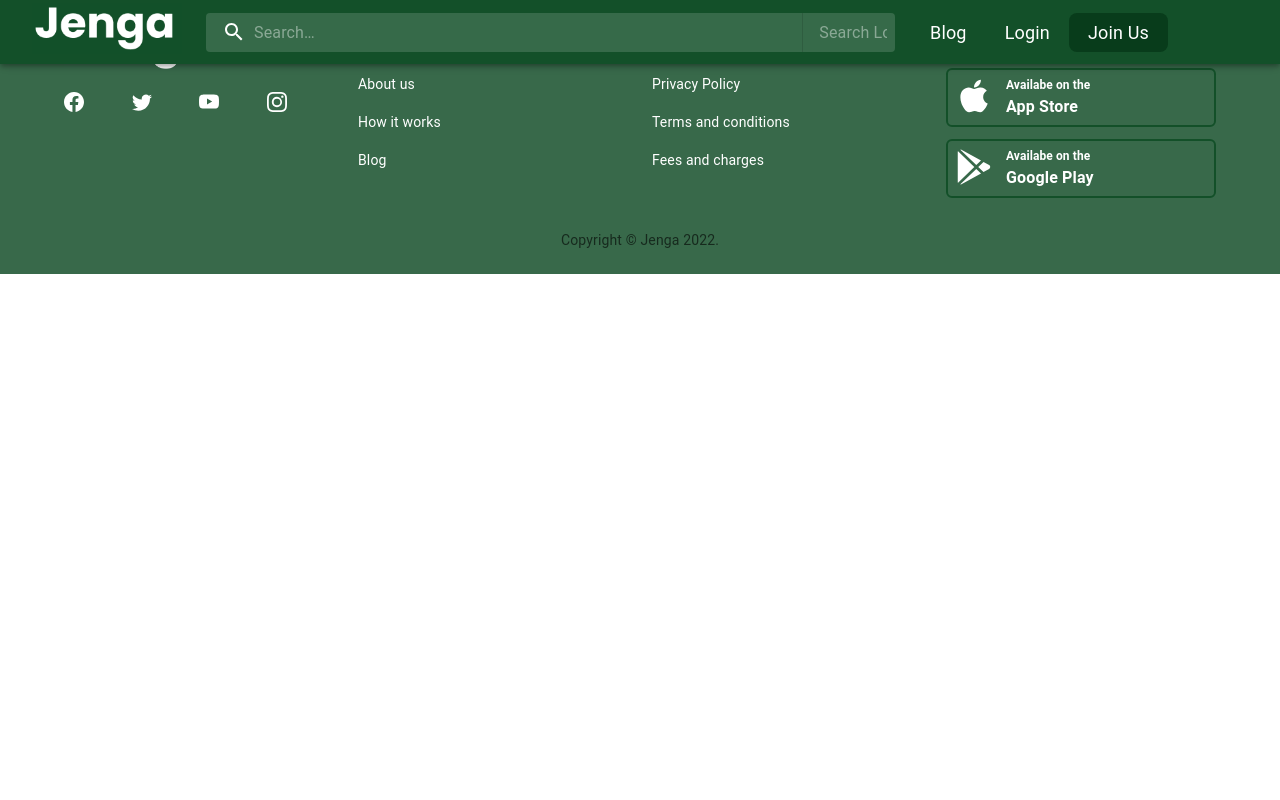
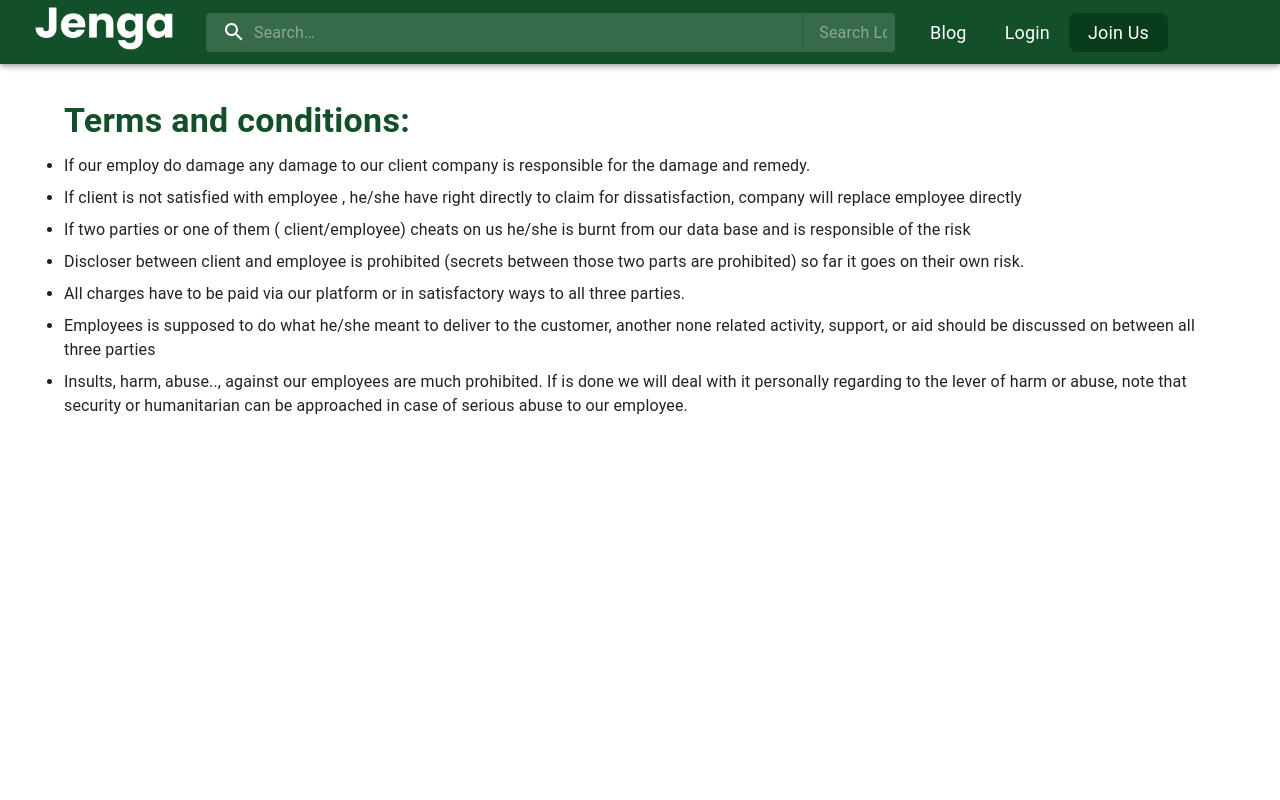
Before and after one commit to Habinezajanvier/Jenga-front, a React (Create React App) app: page /terms in a window 1280 px wide. Shown: the top 800 px of the page. Built offline with nearby package versions, Linux system fonts and the light colour scheme.

Commit message:
feat(terms): add terms and conditions page

```diff
--- a/src/Routes.js
+++ b/src/Routes.js
@@ -18,6 +18,7 @@ import PrivateRoute from './components/hoc/PrivateRoute';
 import CustomRoute from './components/hoc/CustomRoute';
 import AboutPage from './pages/client/About';
 import PrivacyPolicy from './pages/client/Privacy';
+import TermsAndConditions from './pages/client/Terms';
 
 function ClientRoutes() {
   return (
@@ -42,6 +43,11 @@ function ClientRoutes() {
         exact
         path="/privacy"
         component={PrivacyPolicy}
+      />
+      <Route
+        exact
+        path="/terms"
+        component={TermsAndConditions}
       />
     </>
   );
--- /dev/null
+++ b/src/assets/documents/terms.md
@@ -0,0 +1,9 @@
+# Terms and conditions:
+
+- If our employ do damage any damage to our client company is responsible for the damage and remedy.
+- If client is not satisfied with employee , he/she have right directly to claim for dissatisfaction, company will replace employee directly
+- If two parties or one of them ( client/employee) cheats on us he/she is burnt from our data base and is responsible of the risk
+- Discloser between client and employee is prohibited (secrets between those two parts are prohibited) so far it goes on their own risk.
+- All charges have to be paid via our platform or in satisfactory ways to all three parties.
+- Employees is supposed to do what he/she meant to deliver to the customer, another none related activity, support, or aid should be discussed on between all three parties
+- Insults, harm, abuse.., against our employees are much prohibited. If is done we will deal with it personally regarding to the lever of harm or abuse, note that security or humanitarian can be approached in case of serious abuse to our employee.
--- a/src/components/Footer.js
+++ b/src/components/Footer.js
@@ -178,7 +178,7 @@ export default function StickyFooter() {
                 className={classes.link}
                 variant="body2"
               >
-                <Link color="inherit" href="/">
+                <Link color="inherit" href="/terms">
                   Terms and conditions
                 </Link>
               </Typography>
--- /dev/null
+++ b/src/pages/client/Terms.js
@@ -0,0 +1,47 @@
+import * as React from 'react';
+import { Box, Container } from '@mui/material';
+import termsMd from '../../assets/documents/terms.md';
+import Markdown from '../../components/Privacy/Markdown';
+
+export default function TermsAndConditions() {
+  const [termsContent, setTermsContent] =
+    React.useState('');
+
+  React.useEffect(() => {
+    fetch(termsMd)
+      .then((res) => res.text())
+      .then((text) => {
+        setTermsContent(text);
+      });
+  }, []);
+  return (
+    <Box
+      component="main"
+      sx={{
+        display: 'flex',
+        flexDirection: 'column',
+        minHeight: '100vh',
+        paddingTop: '100px',
+        marginBottom: { sm: '60px', md: '100px' },
+        '& .markdown': {
+          '& h1': {
+            color: 'primary.main',
+            fontWeight: '700',
+          },
+          '& h2': {
+            color: 'primary.main',
+            fontWeight: '600',
+            mt: 4,
+            mb: 3,
+          },
+        },
+      }}
+    >
+      <Container maxWidth="lg">
+        <Markdown className="markdown">
+          {termsContent}
+        </Markdown>
+      </Container>
+    </Box>
+  );
+}
```
